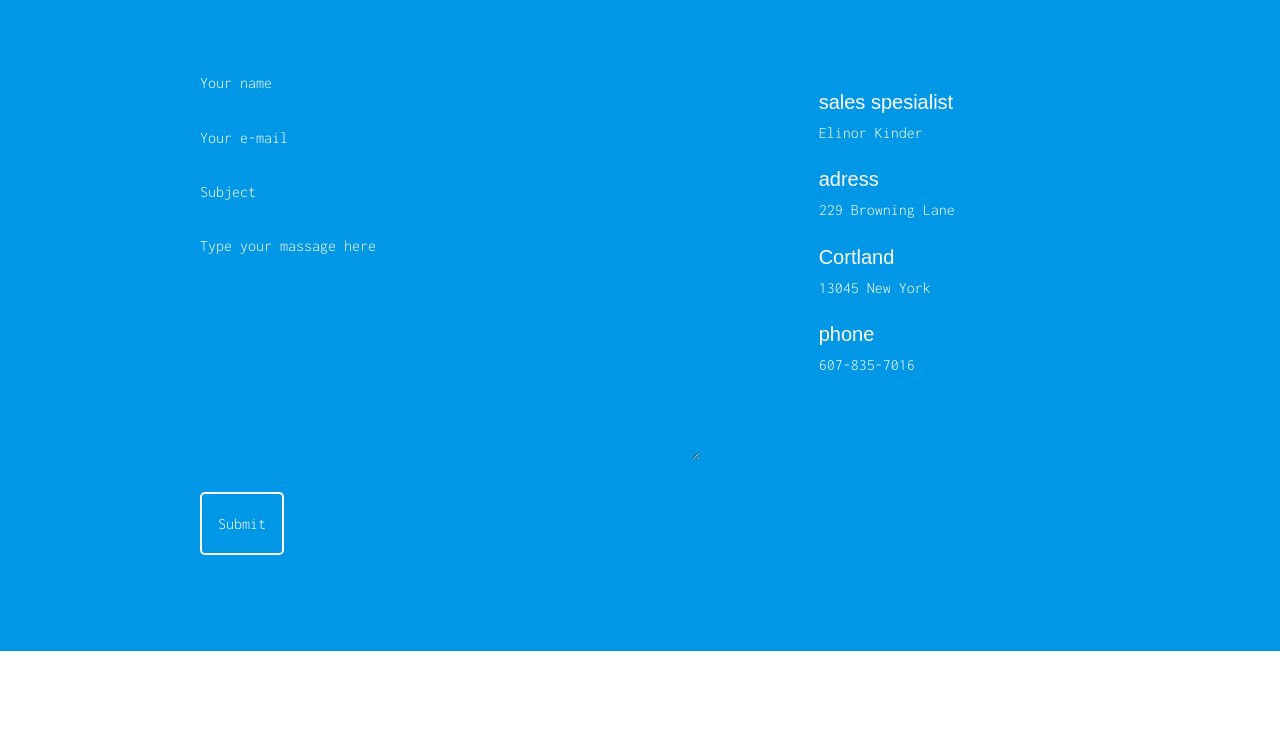
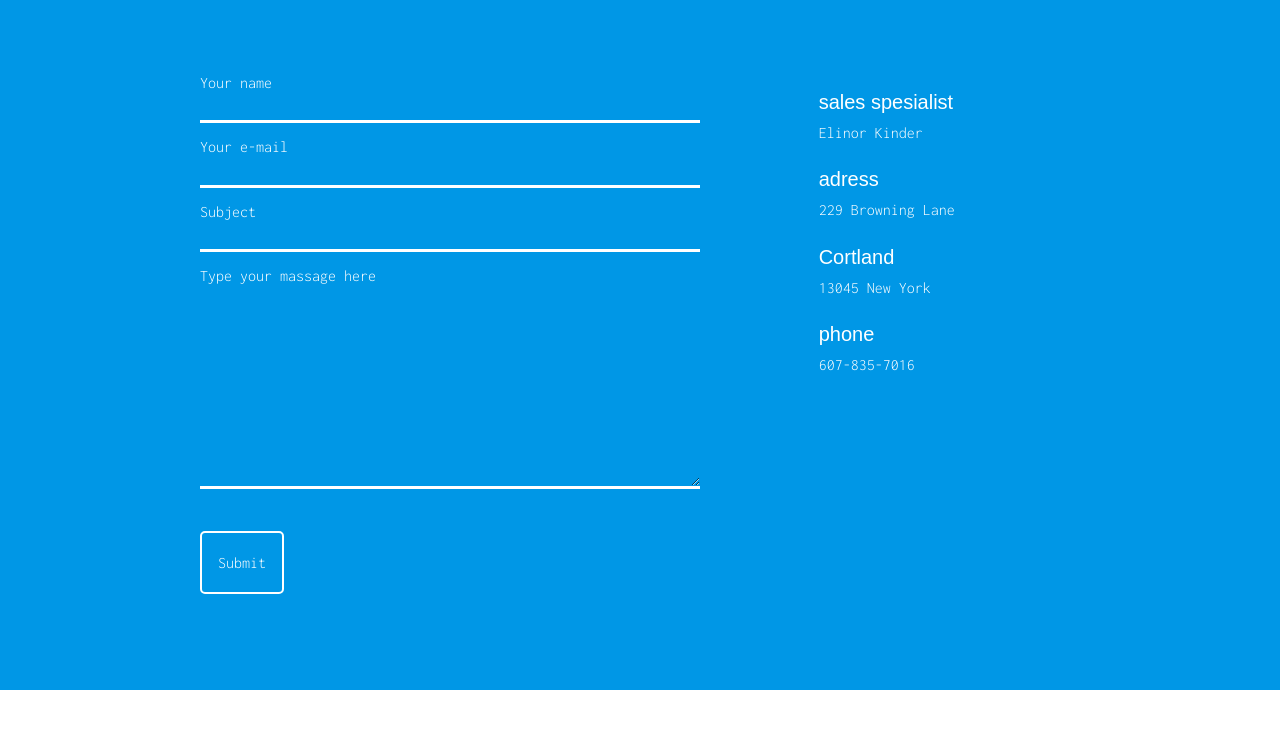
Before and after one commit to AlinaLubiana/alinalubiana.github.io, a plain HTML site: page index.html in a window 1280 px wide. Shown: the part 2822-3552 px from the top of the page. Drawn offline with Linux system fonts and the light colour scheme; a web font is replaced by a local one.

Commit message:
Update style.css

```diff
--- a/style.css
+++ b/style.css
@@ -262,6 +262,7 @@ img {
 .form-input {
     display: flex;
     min-width: 500px;
+
 }
 form {
     max-width: 100%;
@@ -276,18 +277,16 @@ form {
     border-bottom: 10px;
     font-size: 16px;
     max-width: 500px;
+    width: 500px;
+    border-bottom: 3px solid #ffffff;
+    margin-bottom: 10px;
 }
 .double-input textarea {
     min-height: 200px;
-    width: 500px;
 }
-
 input[type], textarea[type] {
     color: #2c2c54;
-
 }
-
-
 .btn-six {
     border-color: #ffffff;
     color: #ffffff;
@@ -297,7 +296,6 @@ input[type], textarea[type] {
     transition: all 1s;
     color:  #0097e6;
 }
-
 .contact {
     flex: 1 0 0;
 }
@@ -305,3 +303,17 @@ input[type], textarea[type] {
     font-family: 'Signika Negative', sans-serif;
     font-size: 20px;
 }
+
+/*
+i.fa-brands {
+    display: block;
+    line-height: 30px;
+    width: 30px;
+    text-align: center;
+    border-radius: 50%;
+    margin-bottom: 10px;
+    color: #ffffff;
+    background-color: #34495e;
+    cursor: pointer;
+    }
+*/
```
